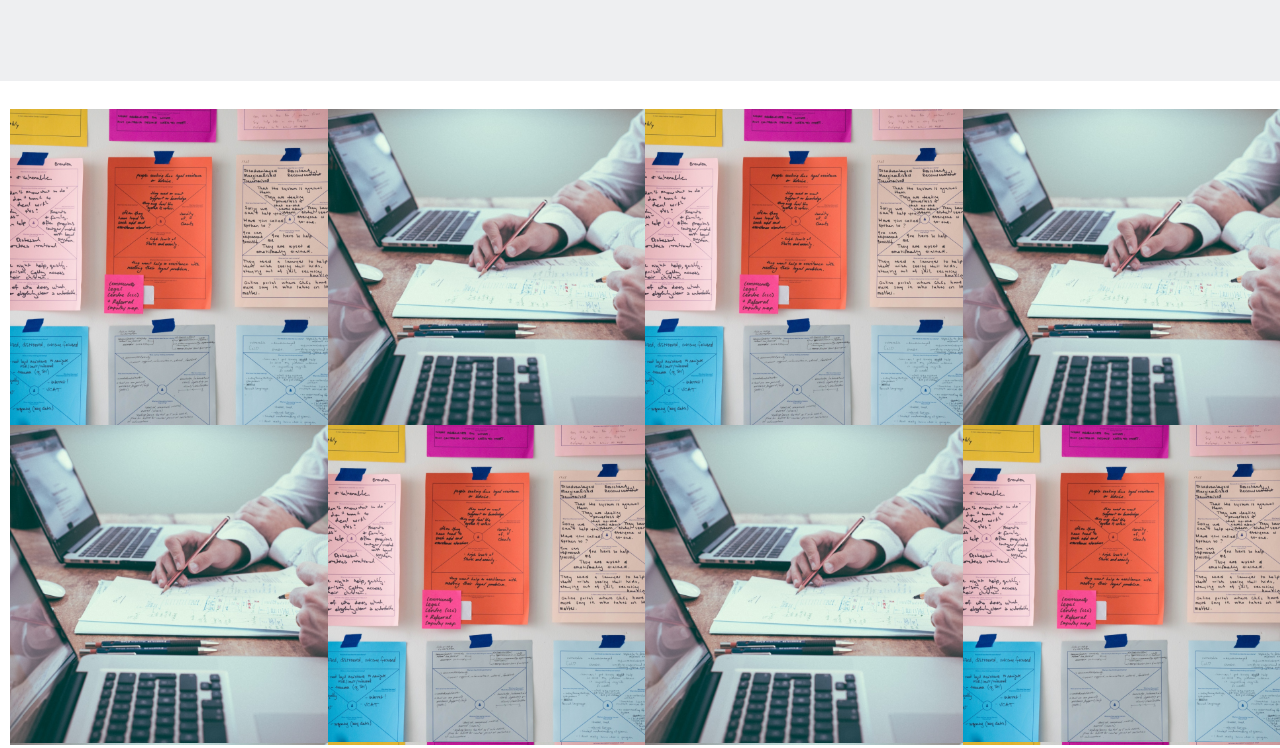
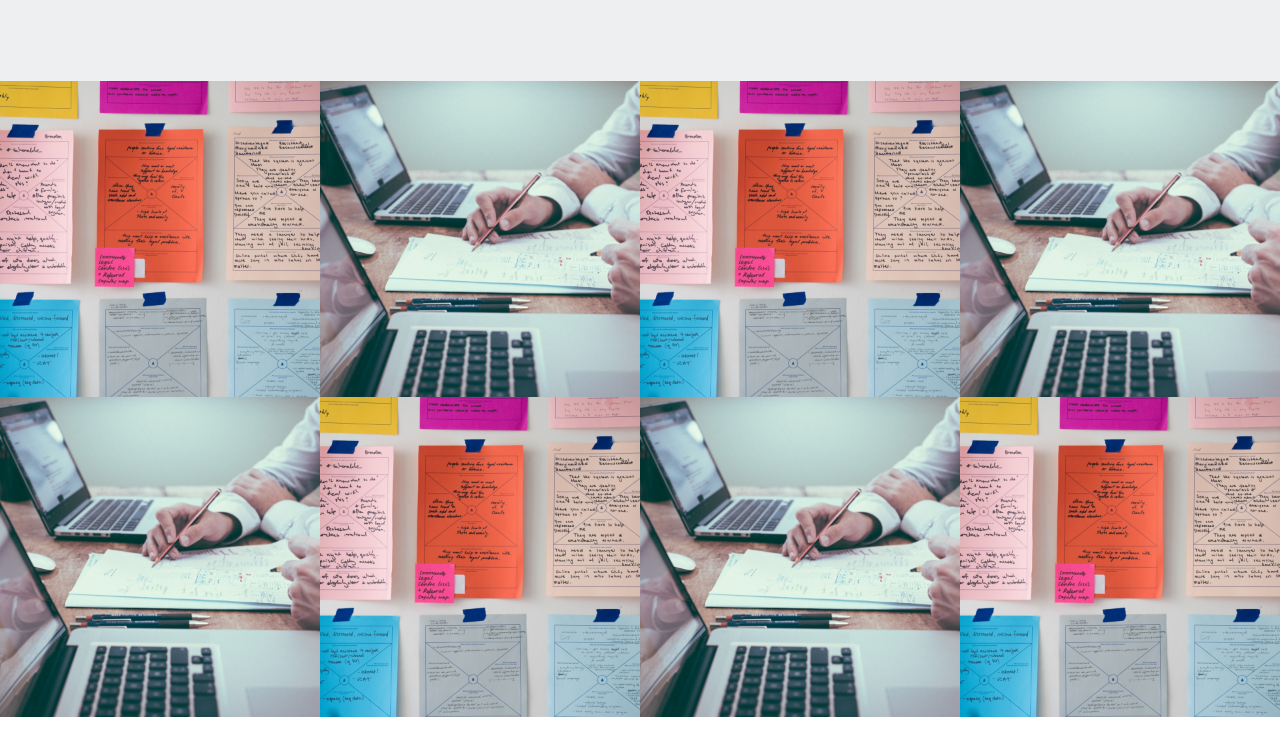
Before and after one commit to Mioop75/New, a plain HTML site: page index.html in a window 1280 px wide. Shown: the part 2916-3664 px from the top of the page. Drawn offline with Linux system fonts and the light colour scheme; a web font is replaced by a local one.

Commit message:
Update style.css

```diff
--- a/css/style.css
+++ b/css/style.css
@@ -238,11 +238,6 @@ body {
 }
 
 .main_blocks {
-    margin-top: 28px;
-}
-
-.main_blocks {
-    margin-left: 10px;
     display: flex;
     flex-direction: row;
     flex-wrap: wrap;
@@ -255,6 +250,7 @@ body {
     height: 25vw;
     background: url("../img/main/Rectangle7.png");
     background-size: contain;
+    background-repeat: no-repeat;
 }
 
 .main_img2 {
@@ -264,6 +260,7 @@ body {
     height: 25vw;
     background: url("../img/main/Rectangle7.3.png");
     background-size: contain;
+        background-repeat: no-repeat;
 }
 
 .main_img1:after {
```
